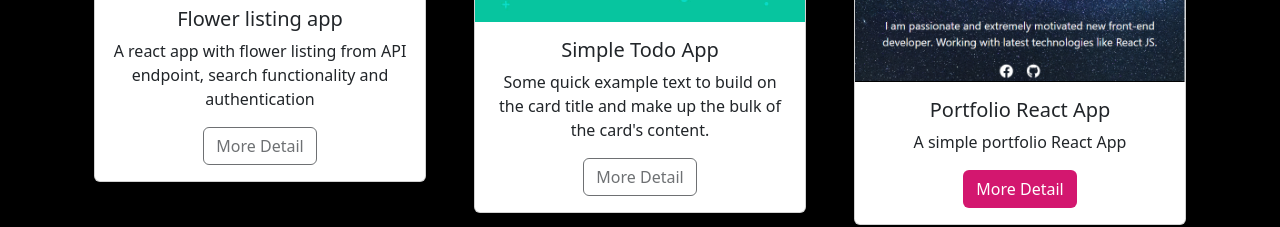
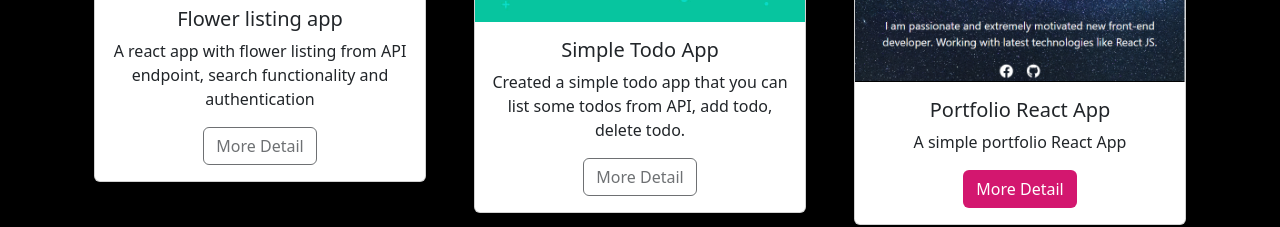
Before and after one commit to qendresakodraliu/portfolio-react-app, a React (Create React App) app: page / in a window 1280 px wide. Shown: the part 2268-2495 px from the top of the page. Built offline with nearby package versions, Linux system fonts and the light colour scheme.

Commit message:
Fixed Todo project description

```diff
--- a/src/Components/Projects/Projects.js
+++ b/src/Components/Projects/Projects.js
@@ -32,7 +32,7 @@ function Projects() {
                             <img src={Todo} className="card-img-top" alt="Job Portal" />
                             <div className="card-body">
                                 <h5 className="card-title">Simple Todo App</h5>
-                                <p className="card-text">Some quick example text to build on the card title and make up the bulk of the card's content.</p>
+                                <p className="card-text">Created a simple todo app that you can list some todos from API, add todo, delete todo.</p>
                                 <a className="btn disabled">More Detail</a>
                             </div>
                         </div>
```
